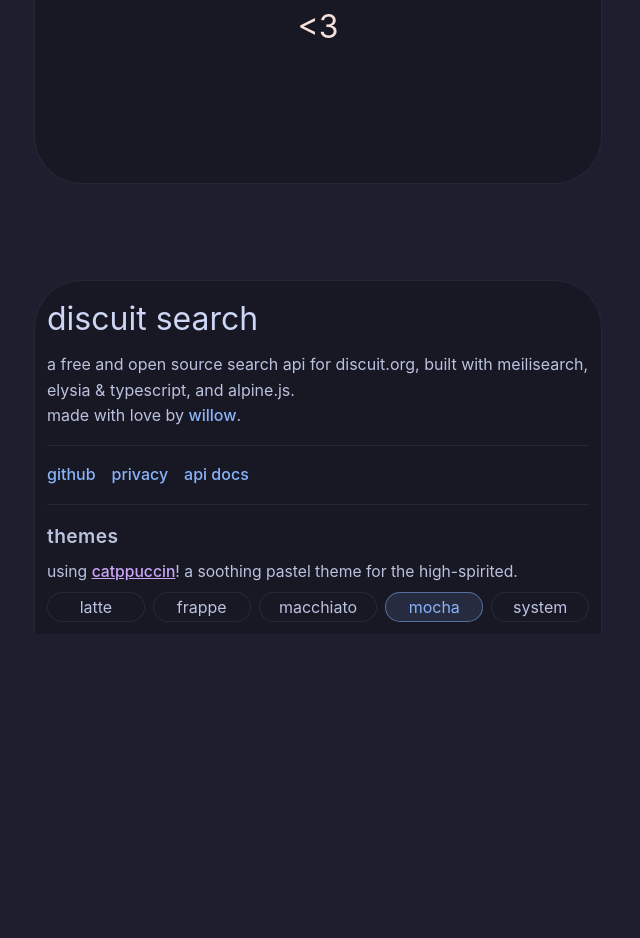
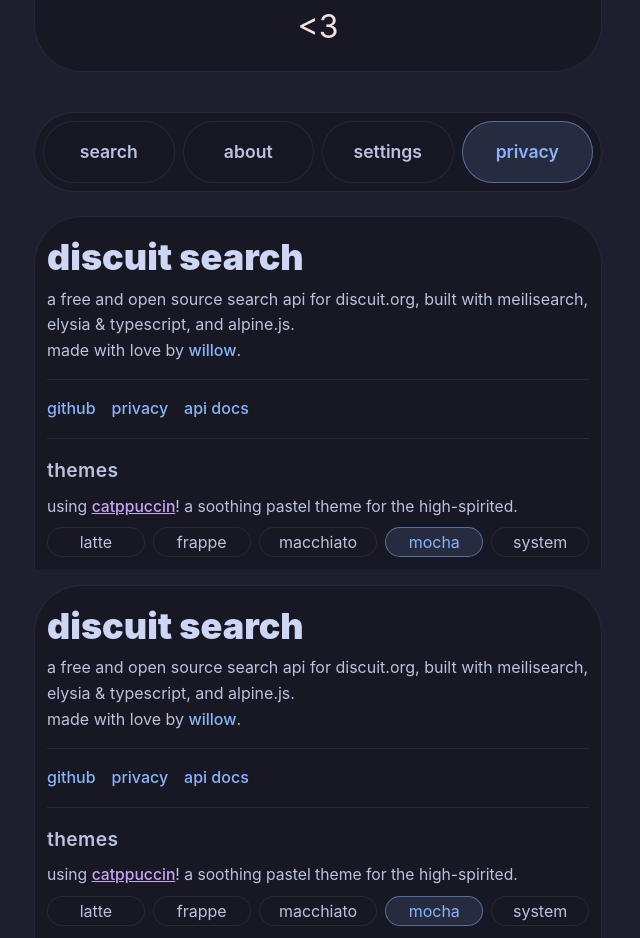
Before and after one commit to discuit-community/search, a Vue app in the folder web/: page /privacy in a window 1280 px wide. Shown: the part 600-1538 px from the top of the page, without its empty margins (322-962 px from the left). Before the commit the page ends 1234 px from the top, so only its background shows below. Built offline with nearby package versions, Linux system fonts and the light colour scheme.

Commit message:
feat(uiv2): visual adjustments & add navigation row

```diff
--- a/web/src/components/FooterSection.vue
+++ b/web/src/components/FooterSection.vue
@@ -1,13 +1,18 @@
 <script setup lang="ts">
 import { ref, watch, onMounted, onUnmounted } from "vue";
+import NavigationRow from "./NavigationRow.vue";
 
 type Theme = (typeof themes)[number] | "system";
 const themes = ["latte", "frappe", "macchiato", "mocha"] as const;
 const currentTheme = ref<Theme>("mocha");
 
+defineProps<{
+	showNavLinks?: boolean;
+}>();
+
 const links = ref([
 	{ name: "github", url: "https://github.com/discuit-community/search" },
-	{ name: "privacy", url: "/privacy", isExternal: false },
+	{ name: "privacy", url: "/privacy", isInternal: true },
 	{ name: "api docs", url: "/swagger" },
 ]);
 
@@ -71,6 +76,8 @@
 </script>
 
 <template>
+    <NavigationRow v-if="showNavLinks" />
+
     <footer class="footer">
         <div class="footer-text">
             <h2>discuit search</h2>
@@ -84,9 +91,9 @@
         <div class="footer-links">
             <template v-for="link in links" :key="link.name">
                 <a
-                    v-if="link.isExternal"
+                    v-if="!link.isInternal"
                     :href="link.url"
-                    :target="link.isExternal ? '_blank' : '_self'"
+                    :target="link.isInternal ? '_self' : '_blank'"
                     rel="noopener noreferrer"
                 >
                     {{ link.name }}
@@ -94,7 +101,7 @@
                 <router-link
                     v-else
                     :to="link.url"
-                    :class="{ 'is-external': link.isExternal }"
+                    :class="{ 'is-external': !link.isInternal }"
                 >
                     {{ link.name }}
                 </router-link>
@@ -128,19 +135,74 @@
 </template>
 
 <style scoped>
+.nav,
 .footer {
     max-width: 568px;
     width: 100%;
     background: hsla(var(--mantle) / 1);
     border: 1px solid hsla(var(--subtext0) / 0.1);
-    border-bottom: none;
-    border-radius: 3rem 3rem 0 0;
     min-height: 5rem;
     padding: 0.75rem;
-    margin: 5rem auto 0 auto;
+    border-radius: 3rem;
+    margin: 1rem auto 0 auto;
+}
 
+.nav {
+    display: flex;
+    flex-direction: row;
+    justify-content: center;
+    align-items: stretch;
+    gap: 0.5rem;
+    padding: 0.5rem;
+    overflow-x: auto;
+
+    a {
+        display: flex;
+        align-items: center;
+        justify-content: center;
+        font-size: 1.1em;
+        font-weight: 600;
+        width: 9rem;
+
+        background: hsla(var(--mantle) / 0.8);
+        padding: 0.5rem 1rem;
+        border-radius: 2rem;
+        border: 1px solid hsla(var(--subtext0) / 0.1);
+        color: hsl(var(--subtext1));
+        text-decoration: none;
+        transition: 0.2s cubic-bezier(0.2, 0, 0, 1);
+
+        &:hover {
+            background: hsla(var(--surface0) / 0.9);
+            border-color: hsla(var(--blue) / 0.2);
+            color: hsl(var(--blue));
+        }
+
+        &:active {
+            background: hsla(var(--surface0) / 0.75);
+            border-color: hsla(var(--blue) / 0.3);
+            color: hsl(var(--blue));
+        }
+
+        &.router-link-exact-active {
+            background: hsla(var(--blue) / 0.12);
+            border-color: hsla(var(--blue) / 0.5);
+            color: hsl(var(--blue));
+            &:hover {
+                background: hsla(var(--blue) / 0.15);
+            }
+            &:active {
+                background: hsla(var(--blue) / 0.08);
+            }
+        }
+    }
+}
+
+.footer {
     display: flex;
     flex-direction: column;
+    border-radius: 3rem 3rem 0 0;
+    border-bottom: none;
 
     color: hsl(var(--subtext1));
     gap: 1rem;
@@ -162,9 +224,10 @@
     padding-bottom: 1rem;
     border-bottom: 1px solid hsla(var(--subtext0) / 0.1);
     h2 {
-        font-size: 2em;
+        font-size: 2.25em;
         color: hsl(var(--text));
-        margin-bottom: 0.5rem;
+        margin-bottom: 0;
+        font-weight: 900;
     }
 }
 
--- /dev/null
+++ b/web/src/components/NavigationRow.vue
@@ -0,0 +1,73 @@
+<template>
+    <nav class="nav">
+        <router-link to="/search">search</router-link>
+        <router-link to="/about">about</router-link>
+        <router-link to="/settings">settings</router-link>
+        <router-link to="/privacy">privacy</router-link>
+    </nav>
+</template>
+
+<style lang="scss" scoped>
+.nav,
+.footer {
+    max-width: 568px;
+    width: 100%;
+    background: hsla(var(--mantle) / 1);
+    border: 1px solid hsla(var(--subtext0) / 0.1);
+    min-height: 5rem;
+    padding: 0.75rem;
+    border-radius: 3rem;
+    margin: 1rem auto 0 auto;
+}
+
+.nav {
+    display: flex;
+    flex-direction: row;
+    justify-content: center;
+    align-items: stretch;
+    gap: 0.5rem;
+    padding: 0.5rem;
+    overflow-x: auto;
+
+    a {
+        display: flex;
+        align-items: center;
+        justify-content: center;
+        font-size: 1.1em;
+        font-weight: 600;
+        width: 9rem;
+
+        background: hsla(var(--mantle) / 0.8);
+        padding: 0.5rem 1rem;
+        border-radius: 2rem;
+        border: 1px solid hsla(var(--subtext0) / 0.1);
+        color: hsl(var(--subtext1));
+        text-decoration: none;
+        transition: 0.2s cubic-bezier(0.2, 0, 0, 1);
+
+        &:hover {
+            background: hsla(var(--surface0) / 0.9);
+            border-color: hsla(var(--blue) / 0.2);
+            color: hsl(var(--blue));
+        }
+
+        &:active {
+            background: hsla(var(--surface0) / 0.75);
+            border-color: hsla(var(--blue) / 0.3);
+            color: hsl(var(--blue));
+        }
+
+        &.router-link-exact-active {
+            background: hsla(var(--blue) / 0.12);
+            border-color: hsla(var(--blue) / 0.5);
+            color: hsl(var(--blue));
+            &:hover {
+                background: hsla(var(--blue) / 0.15);
+            }
+            &:active {
+                background: hsla(var(--blue) / 0.08);
+            }
+        }
+    }
+}
+</style>
--- a/web/src/components/PageView.vue
+++ b/web/src/components/PageView.vue
@@ -1,5 +1,7 @@
 <script setup>
 import { useSlots } from "vue";
+import FooterSection from "./FooterSection.vue";
+import NavigationRow from "./NavigationRow.vue";
 
 const slots = useSlots();
 const noFooter = slots.footer === undefined;
@@ -20,7 +22,11 @@
         <div class="footer" v-if="!noFooter">
             <slot name="footer"></slot>
         </div>
+        <div class="footer" v-else>
+            <NavigationRow />
+        </div>
     </div>
+    <FooterSection :showNavLinks="!noFooter" />
 </template>
 
 <style scoped>
--- a/web/src/components/ResultCard.vue
+++ b/web/src/components/ResultCard.vue
@@ -17,9 +17,7 @@
 	if (bodyRef.value) {
 		const style = window.getComputedStyle(bodyRef.value);
 		const lineHeight =
-            parseFloat(style.lineHeight) === 0
-                ? 20
-                : parseFloat(style.lineHeight);
+			parseFloat(style.lineHeight) === 0 ? 20 : parseFloat(style.lineHeight);
 		const totalHeight = bodyRef.value.offsetHeight;
 		const maxHeight = lineHeight * 8;
 
@@ -207,7 +205,7 @@
         color: hsl(var(--text2));
         border: 1px solid transparent;
         .oversized {
-            border: 1px solid hsla(var(--subtext0) / 0.1);
+            border: 1px solid hsla(var(--surface0) / 0.3);
             border-radius: 1rem;
             overflow: hidden;
             padding: 0.5rem;
@@ -223,10 +221,10 @@
                 bottom: 0;
                 left: 0;
                 right: 0;
-                height: 4em;
+                height: 7em;
                 background: linear-gradient(
-                    hsla(var(--surface0) / 0) 0%,
-                    hsla(var(--surface0) / 0.3) 100%
+                    hsla(var(--crust) / 0) 0%,
+                    hsla(var(--surface0) / 0.6) 100%
                 );
             }
         }
@@ -236,7 +234,7 @@
 .result__footer {
     display: flex;
     justify-content: flex-end;
-    padding: 0.75rem;
+    padding: 0.75rem calc(3rem - 0.5rem);
     font-size: 0.9rem;
     color: hsl(var(--subtext1));
 
--- a/web/src/directives/dynamicRadius.ts
+++ b/web/src/directives/dynamicRadius.ts
@@ -16,14 +16,16 @@
 
 		let topRadius = minRadius;
 		if (distanceTop >= 0 && distanceTop <= maxDistance) {
-			topRadius = maxRadius - (maxRadius - minRadius) * (distanceTop / maxDistance);
+			topRadius =
+				maxRadius - (maxRadius - minRadius) * (distanceTop / maxDistance);
 		} else if (distanceTop < 0) {
 			topRadius = maxRadius;
 		}
 
 		let bottomRadius = minRadius;
 		if (distanceBottom >= 0 && distanceBottom <= maxDistance) {
-			bottomRadius = maxRadius - (maxRadius - minRadius) * (distanceBottom / maxDistance);
+			bottomRadius =
+				maxRadius - (maxRadius - minRadius) * (distanceBottom / maxDistance);
 		} else if (distanceBottom < 0) {
 			bottomRadius = maxRadius;
 		}
```
Also changed, not shown: web/src/views/SearchView.vue (indentation only), web/src/views/SettingsView.vue (indentation only). Lines whose indentation alone changed are shown as unchanged.
